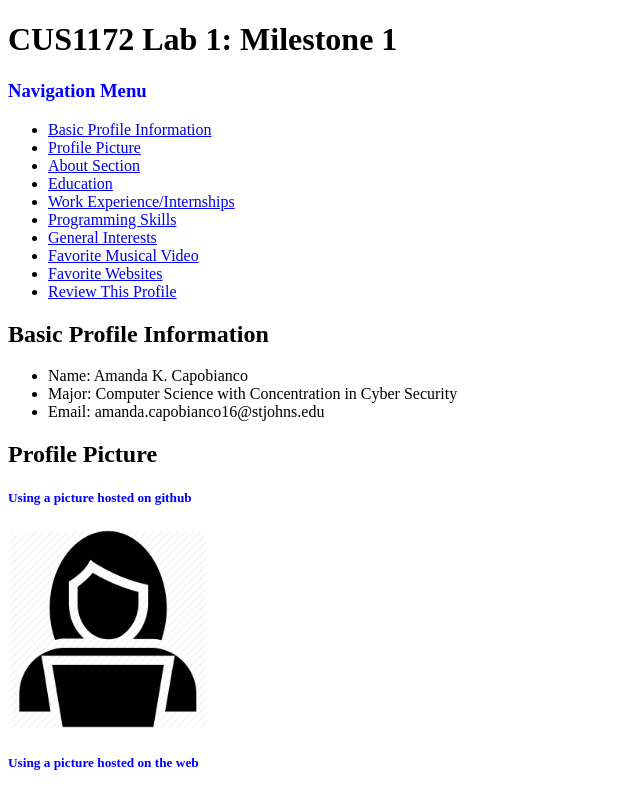
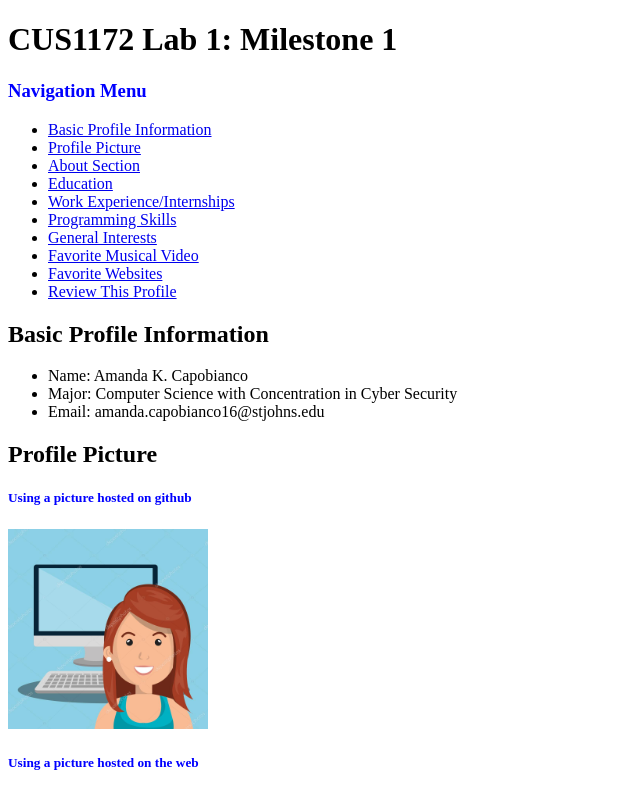
Before and after one commit to AmandaCapobianco/cus1172_project1, a plain HTML site: page index.html in a window 1280 px wide. Shown: the top 790 px of the page, without its empty margins (0-640 px from the left). Drawn offline with Linux system fonts and the light colour scheme.

Commit message:
updated picture in index.html

```diff
--- a/index.html
+++ b/index.html
@@ -34,7 +34,7 @@
 <h2>Profile Picture</h2>
   <div>
     <h5><span style="color:blue">Using a picture hosted on github</h5>
-    <img src ="https://github.com/AmandaCapobianco/cus1172_project1/blob/master/images/image1.png?raw=true" height"200" width="200"/>
+    <img src ="https://github.com/AmandaCapobianco/cus1172_project1/blob/master/images/computergirlavatar.jpg?raw=true" height"200" width="200"/>
   </div>
   <div>
   <h5><span style="color:blue">Using a picture hosted on the web</h5>
```
